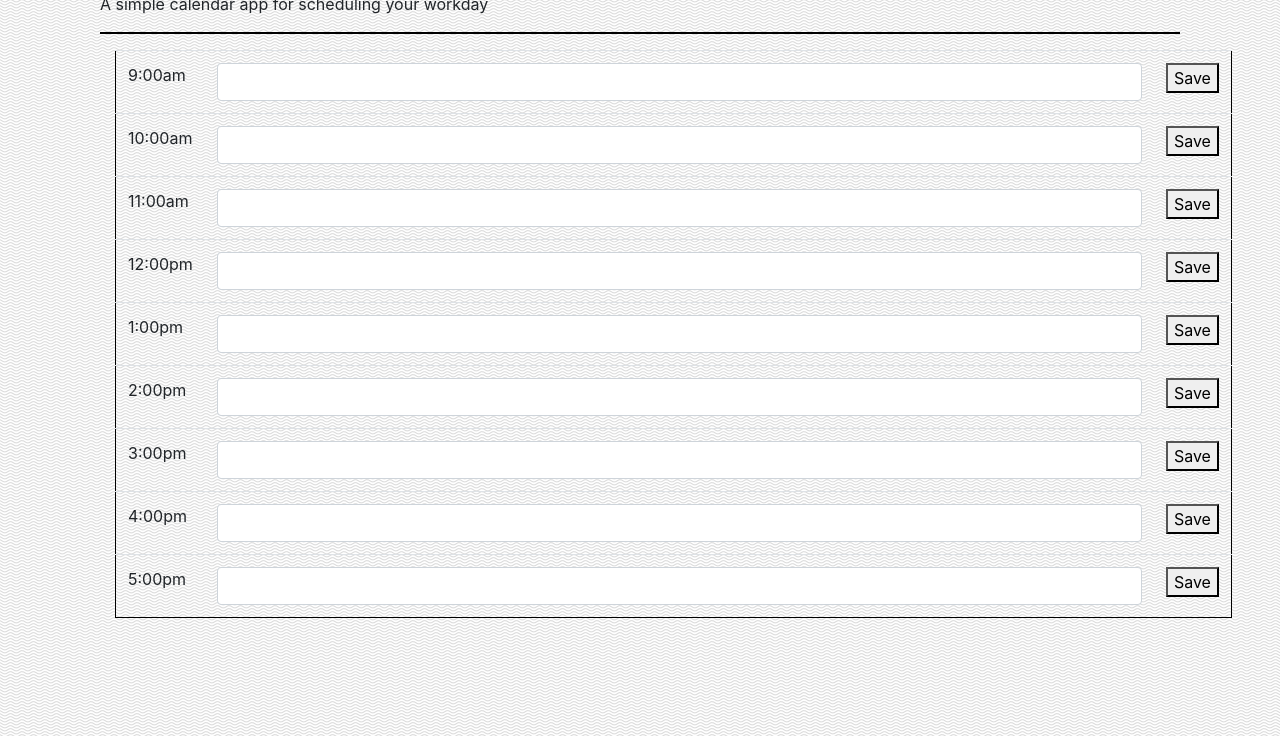
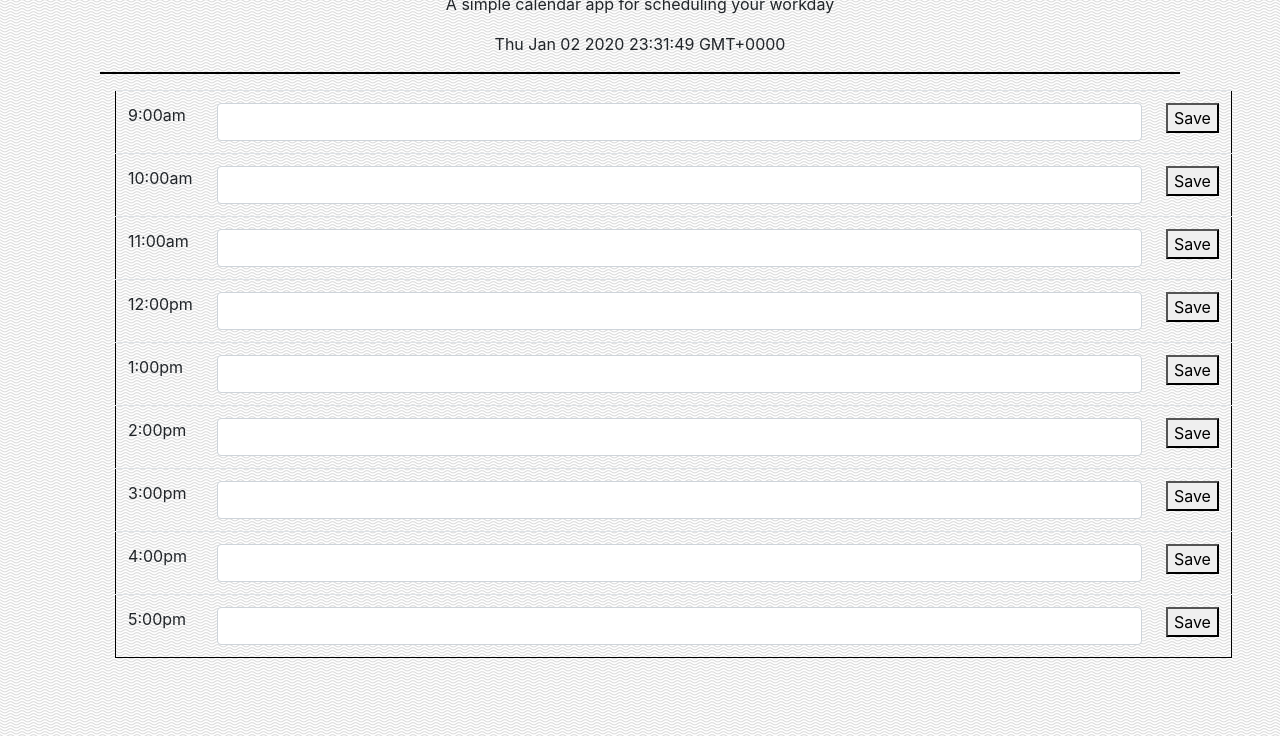
Before and after one commit to ariehh1/Day-Planner, a plain HTML site: page index.html in a window 1280 px wide. Shown: the part 64-800 px from the top of the page. Drawn offline with nearby package versions, Linux system fonts and the light colour scheme.

Commit message:
displaying Moment time in top portion

```diff
--- a/index.html
+++ b/index.html
@@ -18,14 +18,10 @@
             <h1>WORK DAY SCHEDULER</h1>
         </div>
         <div class="container">
-            <div class="scheduler info">
+            <div class="scheduler info text text-center">
                 <p>A simple calendar app for scheduling your workday</p>
             </div>
-            <div class="container">
-                <div class="display date">
-                    <span id="result"></span>
-                </div>
-            </div>
+            <div class="text-center" id="displayMoment"></div>
             <hr>
 
             <div class="container">
@@ -125,6 +121,9 @@
         crossorigin="anonymous"></script>
     <script src="https://cdnjs.cloudflare.com/ajax/libs/moment.js/2.24.0/moment-with-locales.min.js"></script>
     <script src="script.js"></script>
+
+
+
 </body>
 
 </html>
--- a/script.js
+++ b/script.js
@@ -39,10 +39,13 @@ $(document).ready(function() {
   $("input#5").val(localStorage.getItem("5"));
 });
 
-// //moment.js current date and time
-// var format = "MMMM Do YYYY, h:mm:ss a";
-// var result = moment().format(format);
-// console.log(result);
+//moment.js current date and time
+var NowMoment = moment();
+var eDisplayMoment = document.getElementById("displayMoment");
+eDisplayMoment.innerHTML = NowMoment;
+var format = "MMMM Do YYYY, h:mm:ss a";
+var result = moment().format(format);
+console.log(result);
 
 // //moment.js past time
 // var format = "";
@@ -62,6 +65,3 @@ $(document).ready(function() {
 // var hours = [
 //   "9:00am, 10:00am, 11:00am, 12,00pm, 1:00pm, 2:00pm, 3:00pm, 4:00pm, 5:00pm"
 // ];
-
-// //when user clicks save
-// $onclick(save);
```
